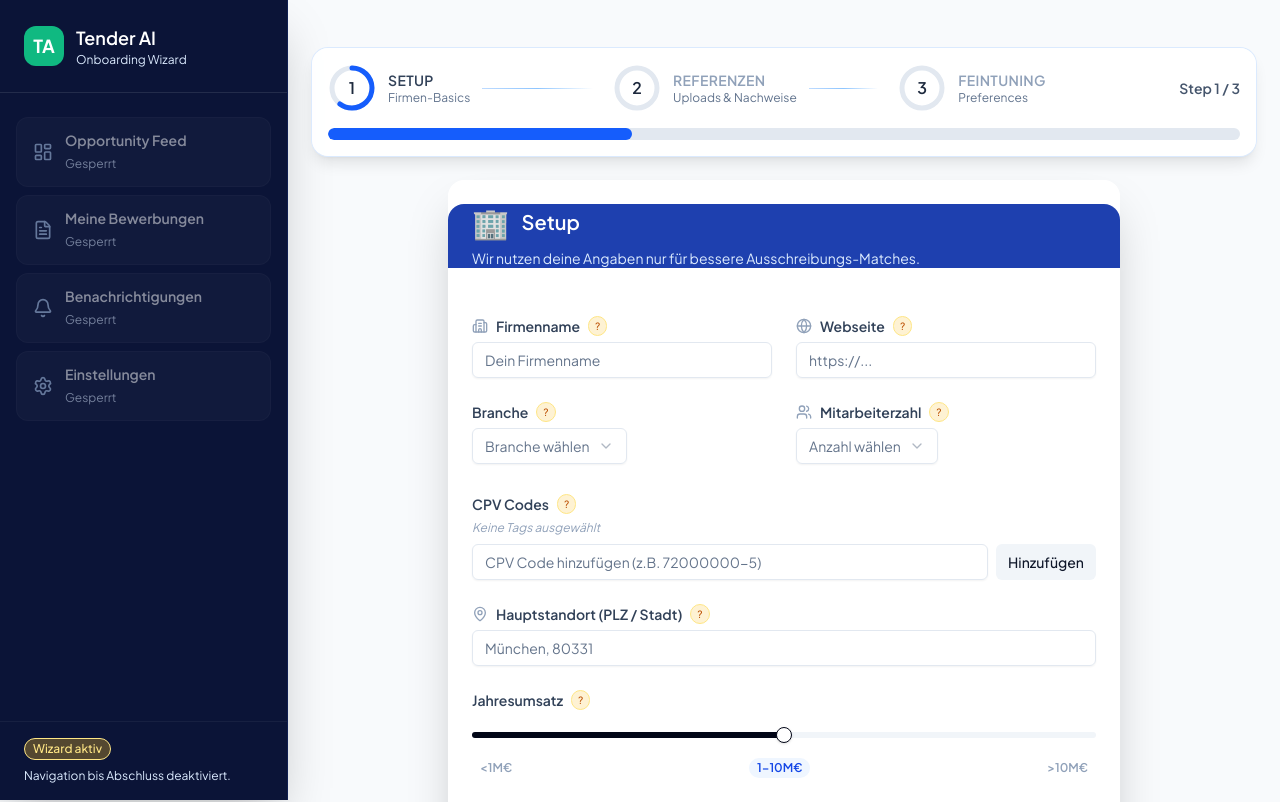
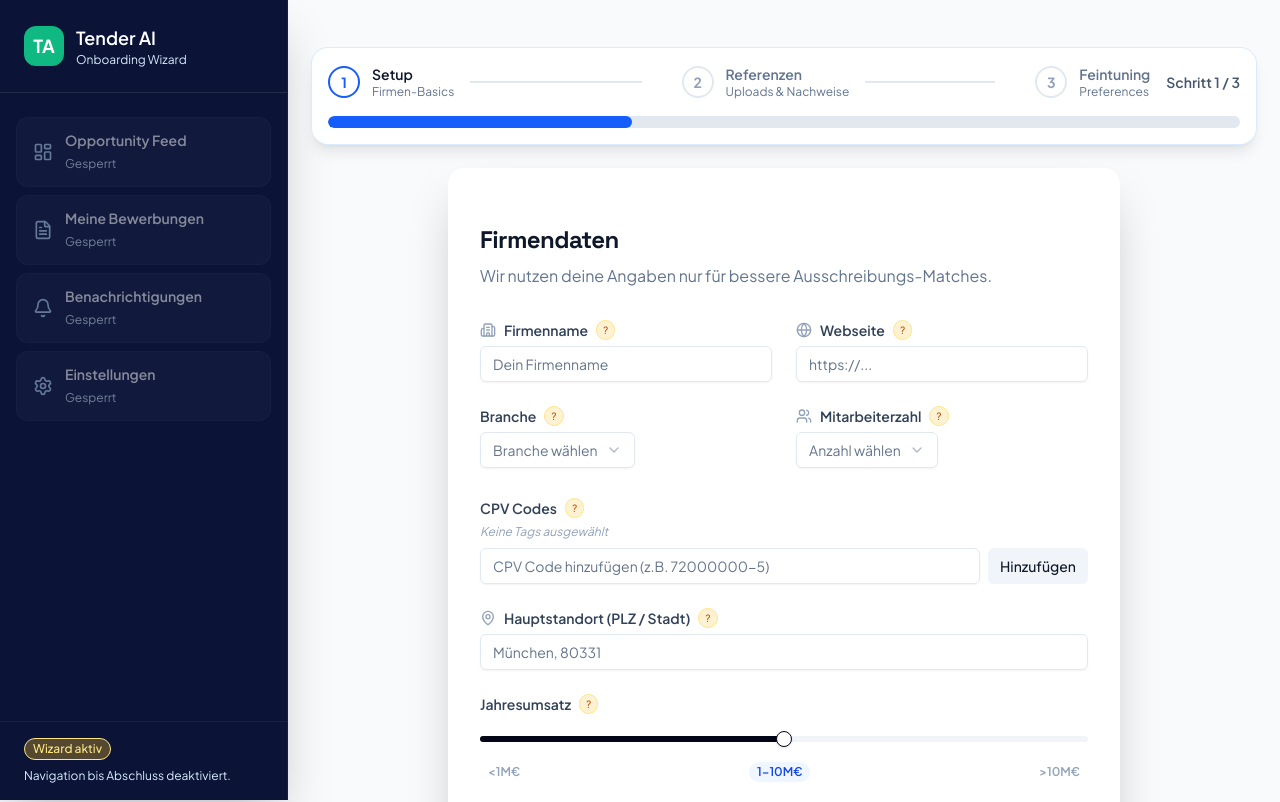
Before and after one commit to dome385/vergabe-ai-agent, a Next.js app: page /onboarding in a window 1280 px wide. Shown: the top 802 px of the page. Built offline with nearby package versions, Linux system fonts and the light colour scheme.

Commit message:
onboarding

```diff
--- a/src/app/onboarding/page.tsx
+++ b/src/app/onboarding/page.tsx
@@ -28,19 +28,16 @@
   {
     label: "Setup",
     helper: "Firmen-Basics",
-    emoji: "🏢",
     title: "Willkommen! Baue dein Profil für perfekte Matches auf.",
   },
   {
     label: "Referenzen",
     helper: "Uploads & Nachweise",
-    emoji: "📁",
     title: "Lade deine Erfolge hoch - Boost Matches um 40%.",
   },
   {
     label: "Feintuning",
     helper: "Preferences",
-    emoji: "⚙️",
     title: "Passe an & starte die Tender-Jagd!",
   },
 ] as const;
@@ -155,7 +152,7 @@
                 />
               </div>
               <div className="text-sm font-semibold text-slate-600">
-                Step {currentStep + 1} / {totalSteps}
+                Schritt {currentStep + 1} / {totalSteps}
               </div>
             </div>
             <div className="mt-4">
--- a/src/components/onboarding/steps/BasicsStep.tsx
+++ b/src/components/onboarding/steps/BasicsStep.tsx
@@ -141,16 +141,15 @@
 
   return (
     <Card className="rounded-2xl border-none bg-white shadow-2xl">
-      <CardHeader className="rounded-t-2xl bg-[#1E40AF] text-white">
-        <CardTitle className="flex items-center gap-3 text-xl">
-          <span className="text-3xl">🏢</span>
-          Setup
-        </CardTitle>
-        <CardDescription className="text-blue-100">
-          Wir nutzen deine Angaben nur für bessere Ausschreibungs-Matches.
-        </CardDescription>
-      </CardHeader>
-      <CardContent className="space-y-6 py-6">
+      <CardContent className="space-y-8 p-8">
+        <div className="space-y-2">
+          <h2 className="text-2xl font-bold tracking-tight text-slate-900">
+            Firmendaten
+          </h2>
+          <p className="text-slate-500">
+            Wir nutzen deine Angaben nur für bessere Ausschreibungs-Matches.
+          </p>
+        </div>
         <Form {...form}>
           <form
             onSubmit={form.handleSubmit(handleValid, handleError)}
@@ -264,7 +263,7 @@
                   />
                   <FormControl>
                     <TagInput
-                      value={field.value}
+                      value={field.value || []}
                       onChange={field.onChange}
                       placeholder="CPV Code hinzufügen (z.B. 72000000-5)"
                     />
@@ -338,7 +337,7 @@
                         min={0}
                         max={2}
                         step={1}
-                        value={[field.value]}
+                        value={[field.value || 0]}
                         onValueChange={(value) => field.onChange(value[0])}
                         className="py-2"
                       />
--- a/src/components/onboarding/steps/PreferencesStep.tsx
+++ b/src/components/onboarding/steps/PreferencesStep.tsx
@@ -60,8 +60,8 @@
   minMatchScore: z.number().min(0).max(100),
   budgetRange: z.tuple([z.number(), z.number()]),
   regions: z.array(z.string()).min(1, "Mindestens eine Region wählen"),
-  consent: z.literal(true, {
-    errorMap: () => ({ message: "Bitte DSGVO-Einwilligung bestätigen." }),
+  consent: z.boolean().refine((val) => val === true, {
+    message: "Bitte DSGVO-Einwilligung bestätigen.",
   }),
 });
 
@@ -161,16 +161,15 @@
 
   return (
     <Card className="rounded-2xl border-none bg-white shadow-2xl">
-      <CardHeader className="rounded-t-2xl bg-[#1E40AF] text-white">
-        <CardTitle className="flex items-center gap-3 text-xl">
-          <span className="text-3xl">⚙️</span>
-          Feintuning
-        </CardTitle>
-        <CardDescription className="text-blue-100">
-          Justiere Alerts & Budgeträume, damit wir smart filtern.
-        </CardDescription>
-      </CardHeader>
-      <CardContent className="space-y-6 py-6">
+      <CardContent className="space-y-8 p-8">
+        <div className="space-y-2">
+          <h2 className="text-2xl font-bold tracking-tight text-slate-900">
+            Feintuning
+          </h2>
+          <p className="text-slate-500">
+            Justiere Alerts & Budgeträume, damit wir smart filtern.
+          </p>
+        </div>
         <Form {...form}>
           <form
             onSubmit={form.handleSubmit(handleValid, handleError)}
@@ -267,7 +266,7 @@
                             min={0}
                             max={100}
                             step={5}
-                            value={[field.value]}
+                            value={[field.value || 0]}
                             onValueChange={(value) => field.onChange(value[0])}
                           />
                         </FormControl>
--- a/src/components/onboarding/steps/ReferencesStep.tsx
+++ b/src/components/onboarding/steps/ReferencesStep.tsx
@@ -219,16 +219,15 @@
 
   return (
     <Card className="rounded-2xl border-none bg-white shadow-2xl">
-      <CardHeader className="rounded-t-2xl bg-[#1E40AF] text-white">
-        <CardTitle className="flex items-center gap-3 text-xl">
-          <span className="text-3xl">📁</span>
-          Referenzen & Nachweise
-        </CardTitle>
-        <CardDescription className="text-blue-100">
-          Uploads erhöhen deinen Match-Score automatisch.
-        </CardDescription>
-      </CardHeader>
-      <CardContent className="space-y-6 py-6">
+      <CardContent className="space-y-8 p-8">
+        <div className="space-y-2">
+          <h2 className="text-2xl font-bold tracking-tight text-slate-900">
+            Referenzen & Nachweise
+          </h2>
+          <p className="text-slate-500">
+            Uploads erhöhen deinen Match-Score automatisch.
+          </p>
+        </div>
         <Form {...form}>
           <form
             onSubmit={form.handleSubmit(handleValid, handleError)}
@@ -446,7 +445,7 @@
                       onCheckedChange={() => toggleCertificate(cert)}
                       className={cn(
                         watchedCertificates.includes(cert) &&
-                          "data-[state=checked]:bg-emerald-500 data-[state=checked]:border-emerald-500"
+                        "data-[state=checked]:bg-emerald-500 data-[state=checked]:border-emerald-500"
                       )}
                     />
                     {cert}
--- a/src/components/ui/steps.tsx
+++ b/src/components/ui/steps.tsx
@@ -15,15 +15,9 @@
   currentStep: number
 }
 
-const circleClasses = {
-  complete: "text-emerald-500",
-  current: "text-blue-600",
-  upcoming: "text-slate-300",
-}
-
 const Steps = ({ steps, currentStep }: StepsProps) => {
   return (
-    <ol className="flex flex-col gap-5 md:flex-row md:items-center">
+    <ol className="flex flex-col gap-6 md:flex-row md:items-center">
       {steps.map((step, index) => {
         const status =
           index < currentStep
@@ -31,31 +25,58 @@
             : index === currentStep
               ? "current"
               : "upcoming"
-        const progressValue = status === "complete" ? 100 : status === "current" ? 60 : 0
+
+        const isLast = index === steps.length - 1;
+
         return (
-          <li key={step.label} className="flex items-center gap-3 md:flex-1">
-            <MatchCircle
-              value={progressValue}
-              className={circleClasses[status as keyof typeof circleClasses]}
-              label={String(index + 1)}
-            />
-            <div className="flex flex-col">
-              <span
+          <li
+            key={step.label}
             className={cn(
-                  "text-sm font-semibold uppercase tracking-wide",
-                  status === "upcoming" ? "text-slate-400" : "text-slate-700"
+              "relative flex items-center",
+              !isLast && "flex-1"
             )}
           >
+            <div className="flex items-center gap-3 shrink-0">
+              <div className={cn(
+                "flex h-8 w-8 items-center justify-center rounded-full border-2 text-sm font-bold transition-colors leading-none",
+                status === "complete" ? "border-emerald-500 bg-emerald-500 text-white" :
+                  status === "current" ? "border-blue-600 text-blue-600" :
+                    "border-slate-200 text-slate-400"
+              )}>
+                {status === "complete" ? (
+                  <svg className="h-5 w-5" fill="none" viewBox="0 0 24 24" stroke="currentColor">
+                    <path strokeLinecap="round" strokeLinejoin="round" strokeWidth={2} d="M5 13l4 4L19 7" />
+                  </svg>
+                ) : (
+                  <span>{index + 1}</span>
+                )}
+              </div>
+              <div className="flex flex-col">
+                <span className={cn(
+                  "text-sm font-semibold whitespace-nowrap",
+                  status === "upcoming" ? "text-slate-500" : "text-slate-900"
+                )}>
                   {step.label}
                 </span>
                 {step.helper && (
-                <span className="text-xs text-slate-500">{step.helper}</span>
+                  <span className="text-xs text-slate-500 whitespace-nowrap">{step.helper}</span>
                 )}
               </div>
-            {index < steps.length - 1 && (
-              <div className="hidden flex-1 items-center md:flex">
-                <span className="h-px w-full bg-gradient-to-r from-blue-200 via-blue-300 to-transparent" />
             </div>
+
+            {!isLast && (
+              <div className={cn(
+                "hidden h-0.5 w-full mx-4 md:block",
+                status === "complete" ? "bg-emerald-500" : "bg-slate-200"
+              )} />
+            )}
+
+            {/* Mobile Line (Vertical) */}
+            {!isLast && (
+              <div className={cn(
+                "absolute left-4 top-8 -ml-px h-6 w-0.5 bg-slate-200 md:hidden",
+                status === "complete" && "bg-emerald-500"
+              )} />
             )}
           </li>
         )
@@ -64,51 +85,4 @@
   )
 }
 
-type MatchCircleProps = {
-  value: number
-  label: string
-  className?: string
-}
-
-const MatchCircle = ({ value, label, className }: MatchCircleProps) => {
-  const radius = 20
-  const circumference = 2 * Math.PI * radius
-  const strokeDashoffset =
-    circumference - ((value ?? 0) / 100) * circumference
-
-  return (
-    <div className={cn("relative size-12 shrink-0", className)}>
-      <svg className="size-12 -rotate-90 transform text-slate-200">
-        <circle
-          cx="24"
-          cy="24"
-          r={radius}
-          stroke="currentColor"
-          strokeWidth="5"
-          fill="transparent"
-          className="text-slate-200"
-        />
-        <circle
-          cx="24"
-          cy="24"
-          r={radius}
-          stroke="currentColor"
-          strokeWidth="5"
-          fill="transparent"
-          strokeDasharray={circumference}
-          strokeDashoffset={strokeDashoffset}
-          strokeLinecap="round"
-          className={cn(
-            "text-emerald-500 transition-all duration-500 ease-out",
-            className
-          )}
-        />
-      </svg>
-      <span className="absolute inset-0 flex items-center justify-center text-base font-semibold text-slate-800">
-        {label}
-      </span>
-    </div>
-  )
-}
-
 export { Steps }
```
Also changed, not shown: src/stores/profile-store.ts (+4 -4 lines). Lines whose indentation alone changed are shown as unchanged.
